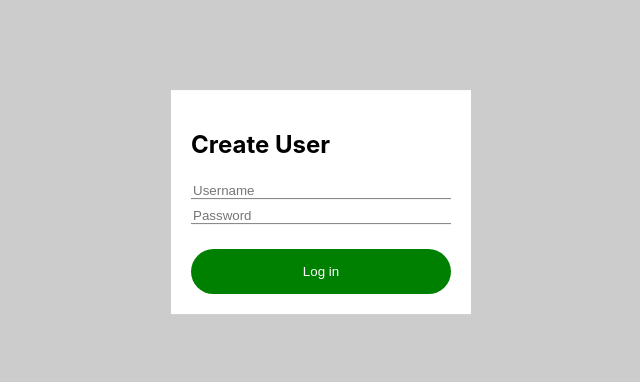
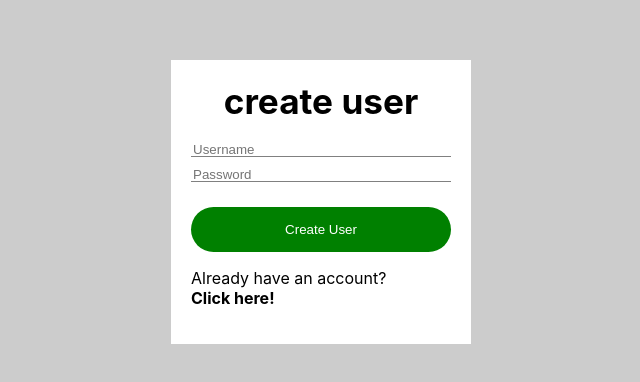
Before and after one commit to 1Tolv2/Twitter-Clone-Nextjs, a Next.js app in the folder client/: page /create-user in a window 1280 px wide. Shown: the part 198-580 px from the top of the page, without its empty margins (319-959 px from the left). Built offline with nearby package versions, Linux system fonts and the light colour scheme.

Commit message:
Added Header.jsx

```diff
--- /dev/null
+++ b/client/components/Header.jsx
@@ -0,0 +1,16 @@
+import React from 'react'
+import styled from 'styled-components'
+
+const StyledHeader = styled.h1`
+text-align: center;
+text-transform: lowercase;
+font-size: 2.2em;
+margin-bottom: 15px;
+margin-top: 0;
+`
+
+export default function Header({children}) {
+  return (
+    <StyledHeader>{children}</StyledHeader>
+  )
+}
--- a/client/pages/create-user.js
+++ b/client/pages/create-user.js
@@ -1,9 +1,11 @@
 import React, { useState } from "react";
 import { useRouter } from "next/router";
+import Link from "next/link";
 import { API } from "../components/API";
 import LayoutCenterDiv from "../components/LayoutCenterDiv";
 import InputField from "../components/InputField";
 import Button from "../components/Button";
+import Header from "../components/Header";
 
 export default function CreateUser() {
   const router = useRouter();
@@ -20,7 +22,7 @@ export default function CreateUser() {
   }
   return (
     <LayoutCenterDiv>
-      <h2>Create User</h2>
+      <Header>Create User</Header>
       <form onSubmit={handleOnSubmit}>
         <InputField
           type="text"
@@ -36,8 +38,14 @@ export default function CreateUser() {
           setValue={setPassword}
           placeholder="Password"
         />
-        <Button type="submit">Log in</Button>
+        <Button type="submit">Create User</Button>
       </form>
+      <p>
+        Already have an account? <br />
+        <Link href="/login">
+          <strong>Click here!</strong>
+        </Link>
+      </p>
     </LayoutCenterDiv>
   );
 }
```
Also changed, not shown: client/pages/login.js (+9 -1 lines).
